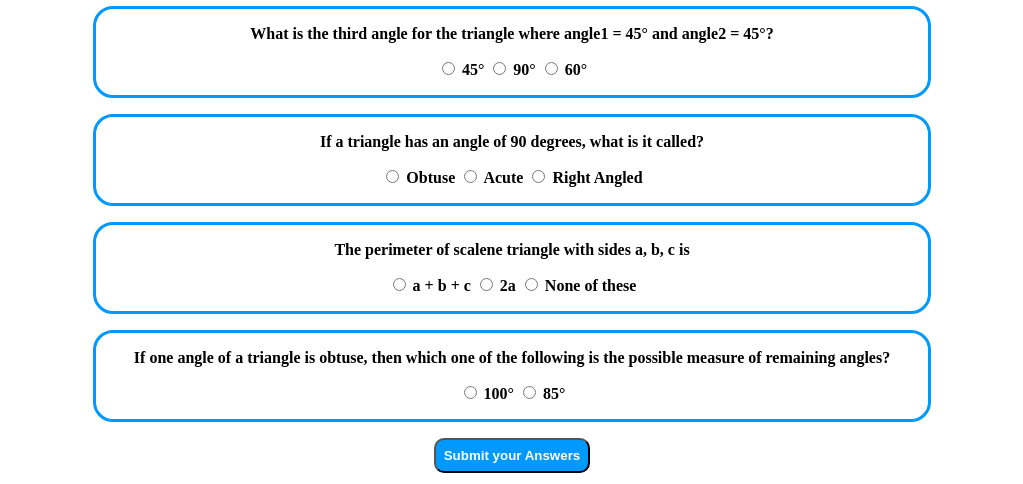
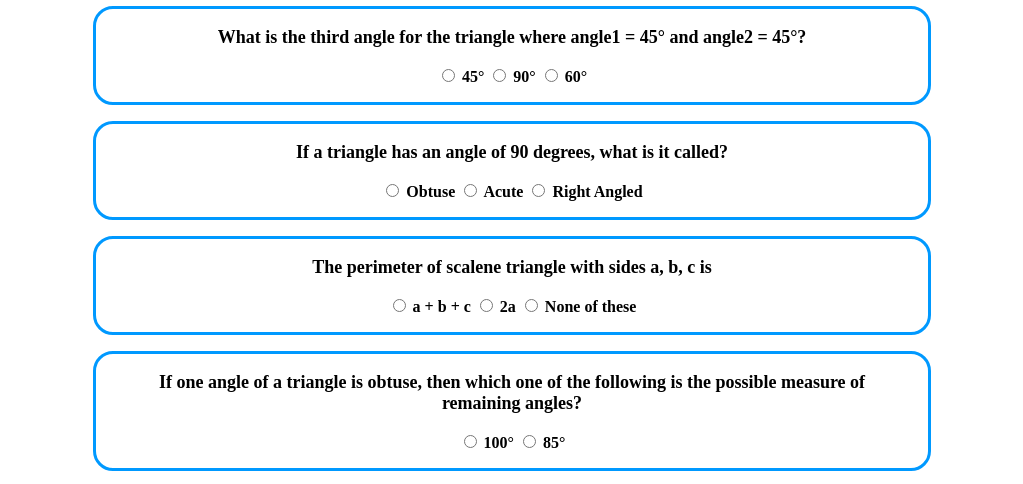
Before and after one commit to ganesh-kanchi/Fun-With-Triangles, a plain HTML site: page index.html in a window 1280 px wide. Shown: the part 133-617 px from the top of the page, without its empty margins (128-1151 px from the left). Drawn offline with Linux system fonts and the light colour scheme.

Commit message:
minor fixes

```diff
--- a/src/styles.css
+++ b/src/styles.css
@@ -217,3 +217,8 @@ footer{
     margin-bottom: 1rem;
     margin-top: 1rem;
 }
+
+p.questions{
+    font-size: large;
+    font-weight: 600;
+}
```
